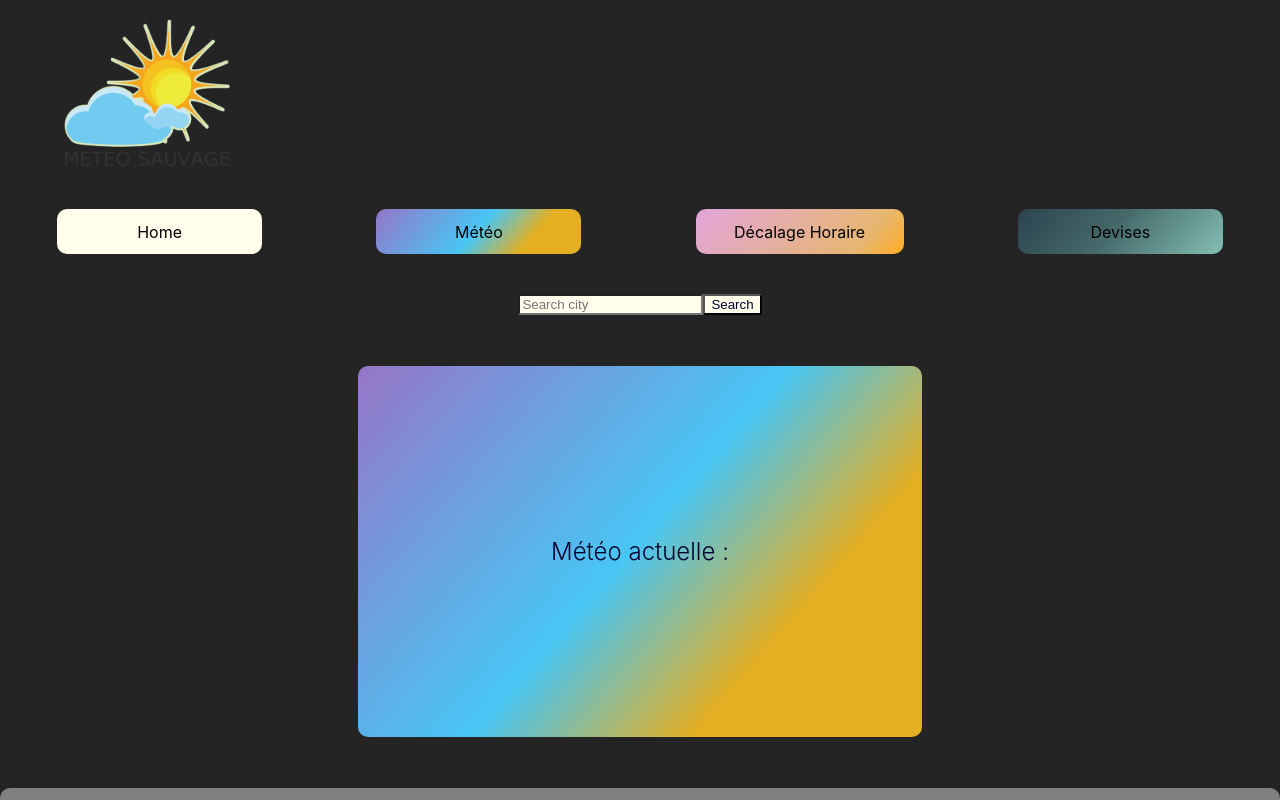
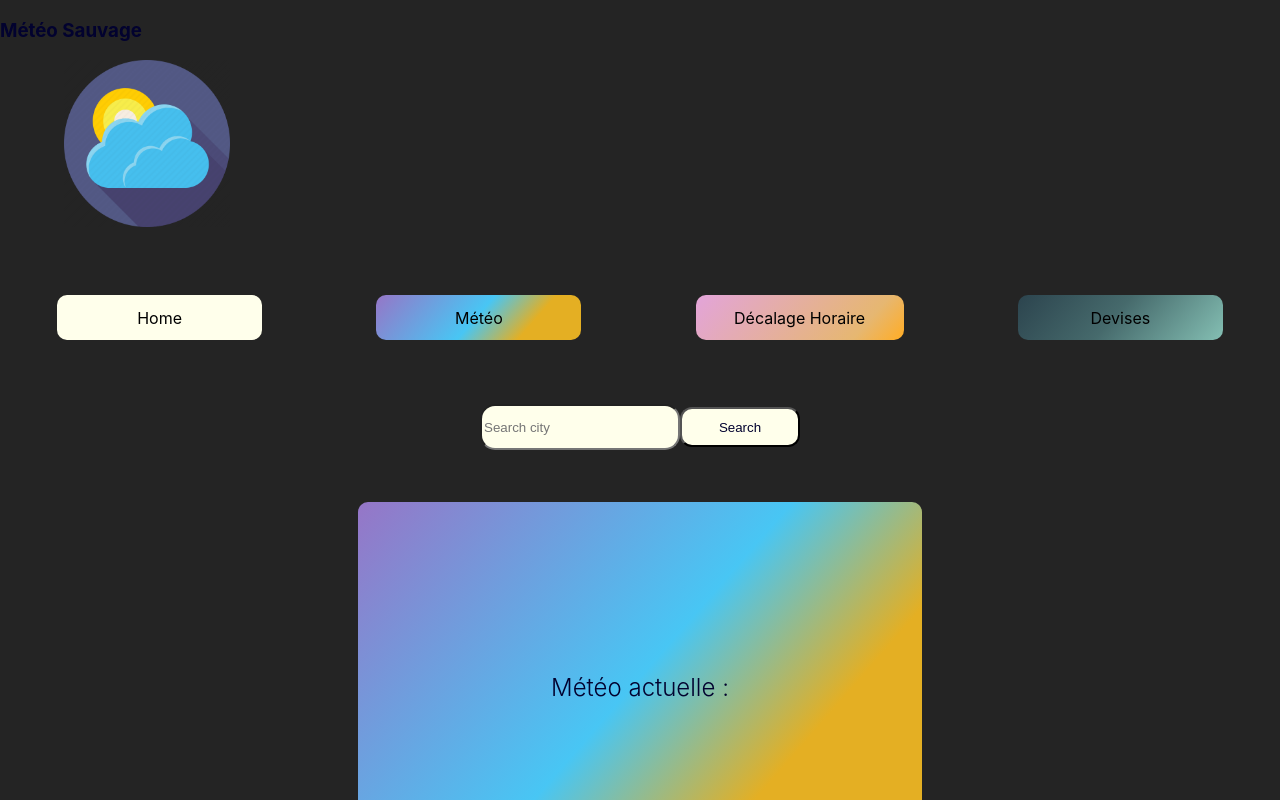
Before and after one commit to Delphine2669/MeteoSauvage, a React (Vite) app in the folder frontend/: page /Meteo in a window 1280 px wide. Shown: the top 800 px of the page. Built offline with nearby package versions, Linux system fonts and the light colour scheme.

Commit message:
change in css

```diff
--- a/frontend/src/App.css
+++ b/frontend/src/App.css
@@ -31,7 +31,7 @@ h2{
 }
 /*NavBar*/
 .design-nav-block{
-  margin: 3% 0;
+  margin: 5% 0;
   display: flex;
   justify-content: space-around;
 }
@@ -46,7 +46,16 @@ h2{
 }
 .searchbar{
   text-align: center;
+}
+.searchbar-input{
+  width: 192px;
+  height: 40px;
   border-radius: 15px;
+}
+.submit-button{
+  width: 120px;
+  height:40px;
+  border-radius: 12px;
 }
 .searchbar-input,.submit-button,.home-button{
   background-color: #ffffeb;
--- a/frontend/src/components/Header.jsx
+++ b/frontend/src/components/Header.jsx
@@ -5,7 +5,10 @@ import SearchBar from "./SearchBar";
 function Header({ setCitySearch }) {
   return (
     <header>
-      <img src="/logo-projet-2.png" className="logo-site" alt="logo site" />
+      <div className="header-div">
+        <h3 className="header-title">Météo Sauvage</h3>
+        <img src="/logo-projet-2.png" className="logo-site" alt="logo site" />
+      </div>
       <Navbar />
       <SearchBar setCitySearch={setCitySearch} />
     </header>
```
Also changed, not shown: frontend/public/logo-projet-2.png.
